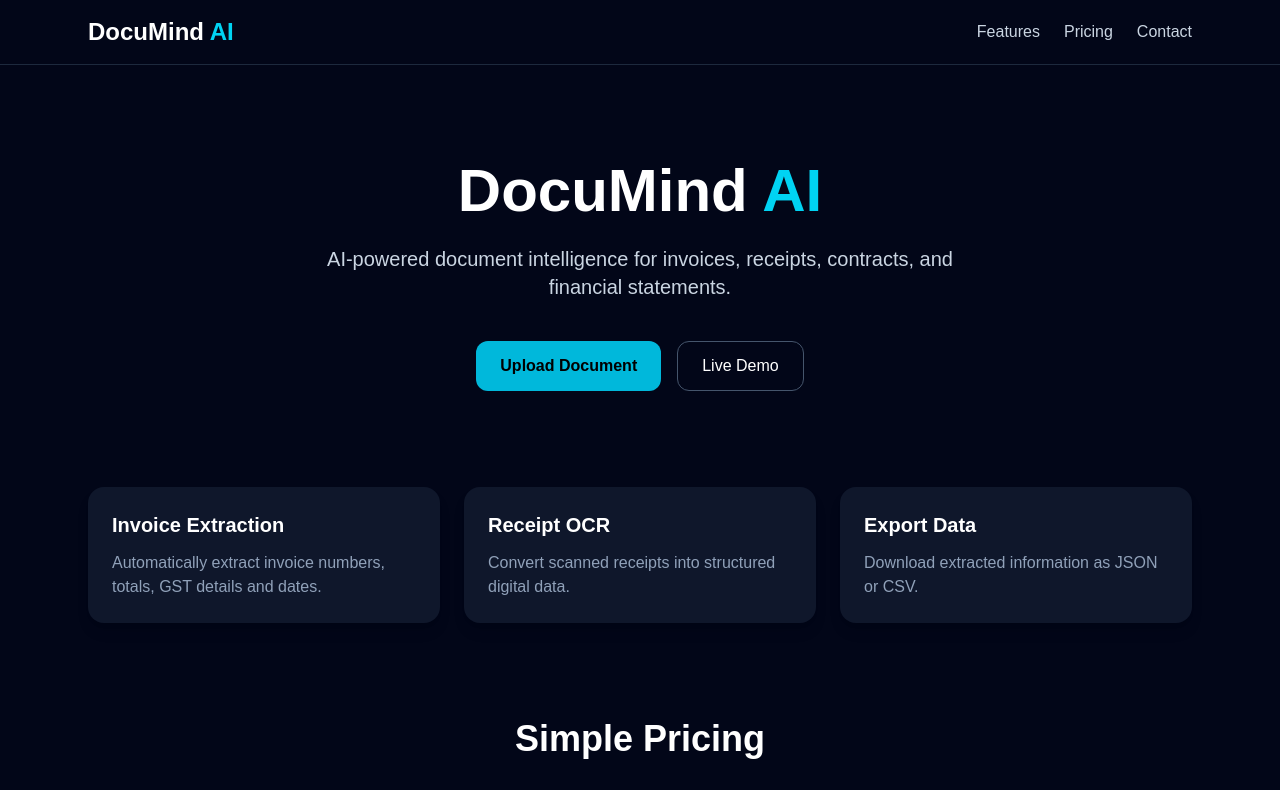
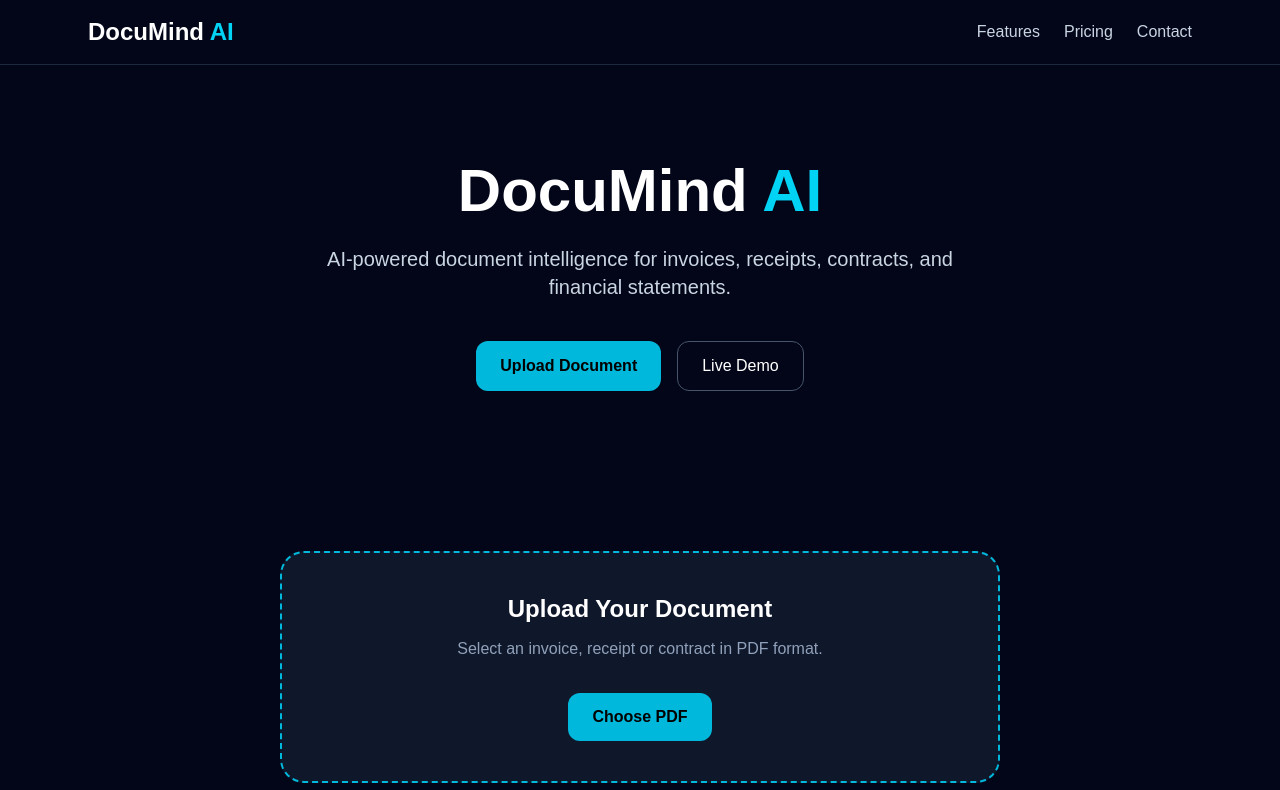
Before and after one commit to mrajitreddy-rgb/documind-ai, a Next.js app in the folder frontend/: page / in a window 1280 px wide. Shown: the top 790 px of the page. Built offline with nearby package versions, Linux system fonts and the light colour scheme.

Commit message:
Added interactive PDF upload component

```diff
--- a/frontend/app/page.tsx
+++ b/frontend/app/page.tsx
@@ -1,4 +1,5 @@
 import Navbar from "@/components/Navbar";
+import UploadBox from "@/components/UploadBox";
 
 export default function Home() {
   return (
@@ -28,10 +29,13 @@ export default function Home() {
           </div>
         </section>
 
+        {/* Upload Box */}
+        <UploadBox />
+
         {/* Features */}
         <section
           id="features"
-          className="mx-auto grid max-w-6xl gap-6 px-6 pb-24 md:grid-cols-3"
+          className="mx-auto grid max-w-6xl gap-6 px-6 py-24 md:grid-cols-3"
         >
           <div className="rounded-2xl bg-slate-900 p-6 shadow-lg">
             <h2 className="text-xl font-bold">Invoice Extraction</h2>
--- /dev/null
+++ b/frontend/components/UploadBox.tsx
@@ -0,0 +1,66 @@
+"use client";
+
+import { useState } from "react";
+
+export default function UploadBox() {
+  const [selectedFile, setSelectedFile] = useState<File | null>(null);
+
+  const handleFileChange = (
+    event: React.ChangeEvent<HTMLInputElement>
+  ) => {
+    if (event.target.files && event.target.files.length > 0) {
+      setSelectedFile(event.target.files[0]);
+    }
+  };
+
+  return (
+    <section className="mx-auto mt-16 max-w-3xl px-6">
+      <div className="rounded-3xl border-2 border-dashed border-cyan-500 bg-slate-900 p-10 text-center">
+
+        <h2 className="text-2xl font-bold text-white">
+          Upload Your Document
+        </h2>
+
+        <p className="mt-3 text-slate-400">
+          Select an invoice, receipt or contract in PDF format.
+        </p>
+
+        <input
+          id="pdf-upload"
+          type="file"
+          accept=".pdf"
+          className="hidden"
+          onChange={handleFileChange}
+        />
+
+        <label
+          htmlFor="pdf-upload"
+          className="mt-8 inline-block cursor-pointer rounded-xl bg-cyan-500 px-6 py-3 font-semibold text-black transition hover:bg-cyan-400"
+        >
+          Choose PDF
+        </label>
+
+        {selectedFile && (
+          <div className="mt-6">
+
+            <p className="text-green-400">
+              Selected File:
+            </p>
+
+            <p className="mt-2 text-white font-medium">
+              {selectedFile.name}
+            </p>
+
+            <button
+              className="mt-6 rounded-xl bg-green-600 px-6 py-3 font-semibold text-white hover:bg-green-500"
+            >
+              Analyze Document
+            </button>
+
+          </div>
+        )}
+
+      </div>
+    </section>
+  );
+}
```
